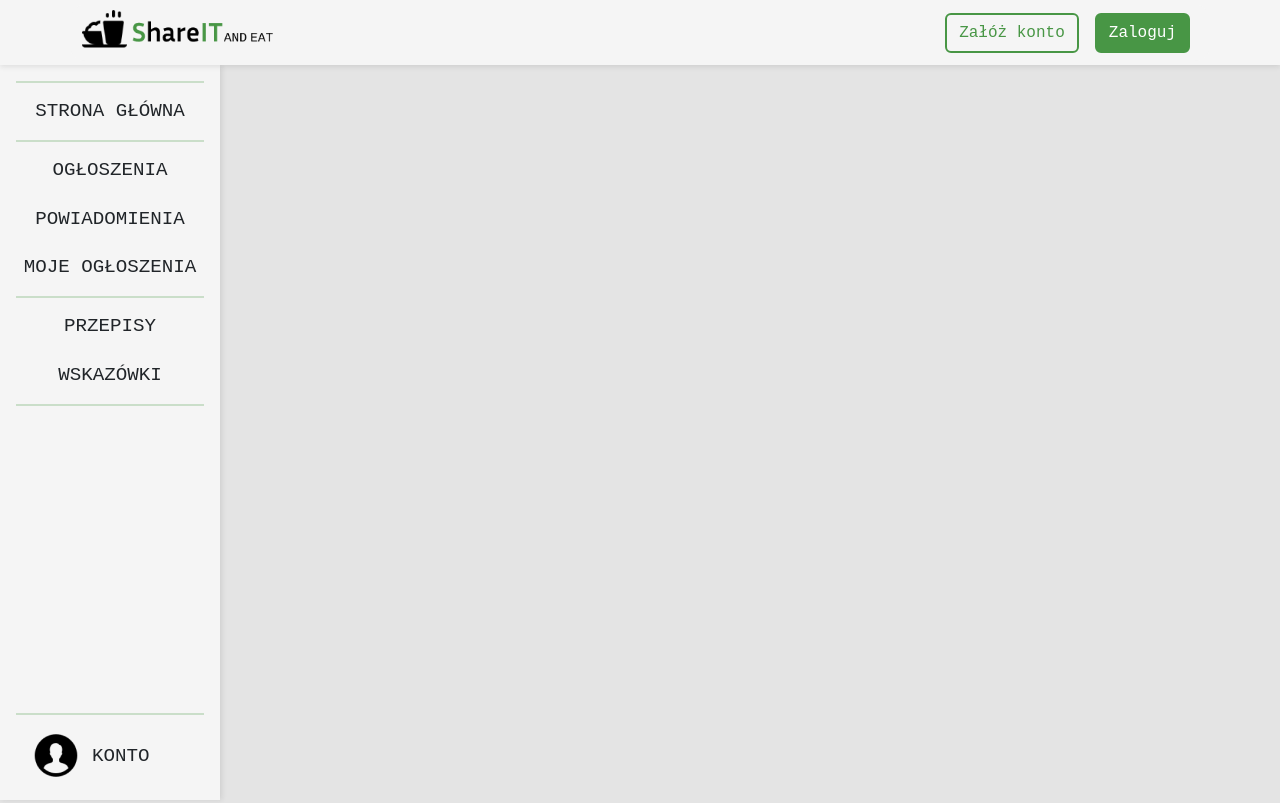
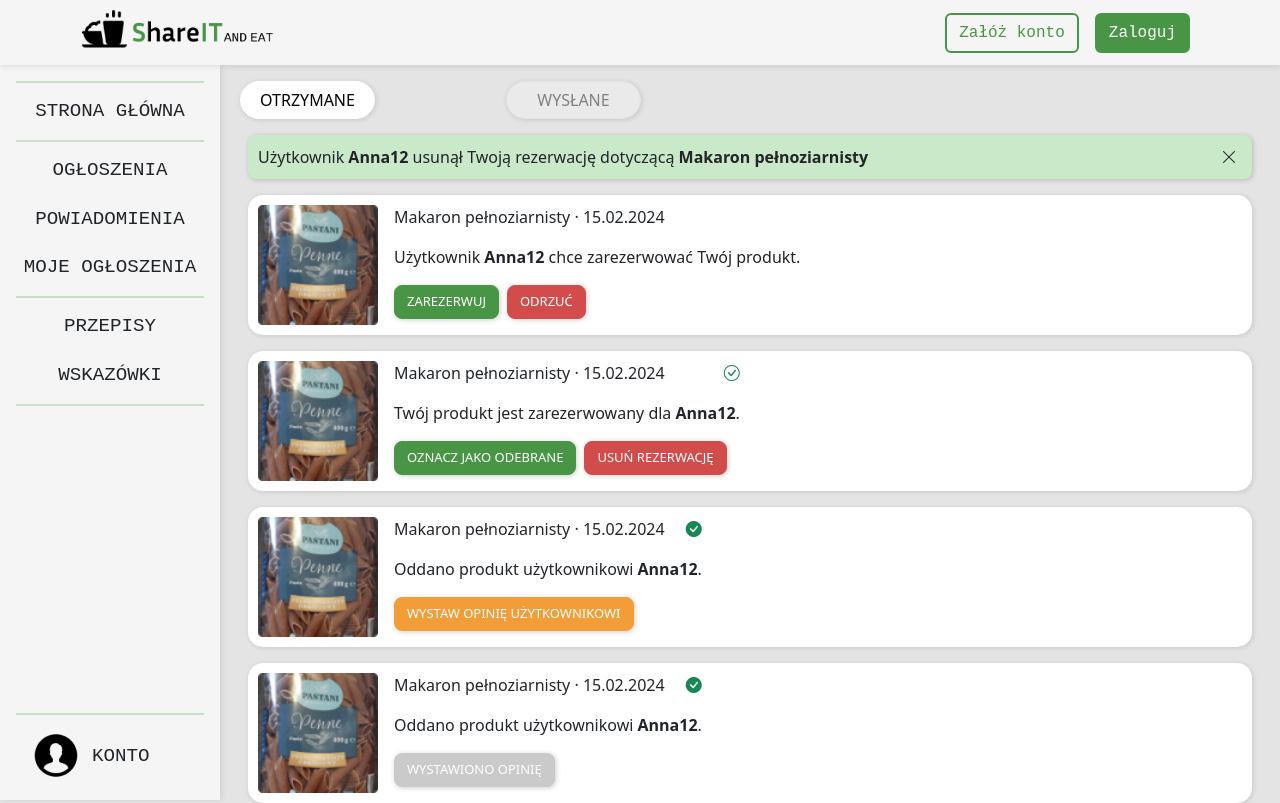
Before and after one commit to HelloNatalia/licencjat-frontend, a React (Create React App) app in the folder licencjat-frontend/: page /requests in a window 1280 px wide. Built offline with nearby package versions, Linux system fonts and the light colour scheme.

Commit message:
Requests lists

```diff
--- a/licencjat-frontend/src/AnnouncementsMap.css
+++ b/licencjat-frontend/src/AnnouncementsMap.css
@@ -21,6 +21,7 @@
   border-radius: 20px;
   padding: 20px;
   transition: 0.3s;
+  transition-delay: 0.5s;
 }
 
 .map-tooltip .title {
--- a/licencjat-frontend/src/App.js
+++ b/licencjat-frontend/src/App.js
@@ -4,6 +4,7 @@ import { BrowserRouter as Router, Routes, Route } from "react-router-dom";
 import HomePage from "./HomePage";
 import Announcements from "./Announcements";
 import { Helmet } from "react-helmet";
+import Requests from "./Requests.js";
 
 function App() {
   return (
@@ -18,6 +19,7 @@ function App() {
         <Routes>
           <Route path="/" element={<HomePage />} />
           <Route path="/announcements" element={<Announcements />} />
+          <Route path="/requests" element={<Requests />} />
         </Routes>
       </div>
     </Router>
--- a/licencjat-frontend/src/Menu.js
+++ b/licencjat-frontend/src/Menu.js
@@ -13,7 +13,7 @@ export default function Menu() {
           <a href="/announcements">OGŁOSZENIA</a>
         </li>
         <li>
-          <a href="#">POWIADOMIENIA</a>
+          <a href="/requests">POWIADOMIENIA</a>
         </li>
         <li>
           <a href="#">MOJE OGŁOSZENIA</a>
--- /dev/null
+++ b/licencjat-frontend/src/Requests.css
@@ -0,0 +1,77 @@
+.request-btn {
+  background-color: white !important;
+  border-color: white !important;
+  color: black !important;
+  font-weight: 500 !important;
+  border-radius: 30px !important;
+  width: 135px;
+  box-shadow: 1px 1px 5px rgba(41, 41, 41, 0.15);
+}
+
+.request-btn:hover {
+  background-color: white !important;
+  border-color: white !important;
+  color: black !important;
+}
+
+.request-btn-nonactive {
+  background-color: rgb(235, 234, 234) !important;
+  border-color: rgb(226, 226, 226) !important;
+  color: rgb(129, 129, 129) !important;
+}
+
+.request-box {
+  background-color: white;
+  padding: 10px;
+  border-radius: 15px;
+  box-shadow: 1px 1px 5px rgba(41, 41, 41, 0.15);
+}
+
+.answer-request-btn {
+  font-size: small !important;
+  font-weight: 500 !important;
+  border-radius: 8px !important;
+  box-shadow: 1px 1px 5px rgba(41, 41, 41, 0.226) !important;
+}
+
+.positive-request-btn {
+  background-color: #489645 !important;
+  border-color: #489645 !important;
+}
+
+.negative-request-btn {
+  background-color: #d34c4c !important;
+  border-color: #d34c4c !important;
+}
+
+.opinion-request-btn {
+  background-color: #f29d38 !important;
+  border-color: #f29d38 !important;
+}
+
+.reviewed-request-btn {
+  background-color: #cacaca !important;
+  border-color: #cacaca !important;
+}
+
+.message-box {
+  padding: 10px;
+  background-color: #45ff3f2a;
+  border-radius: 8px;
+  box-shadow: 1px 1px 5px rgba(41, 41, 41, 0.226) !important;
+}
+
+.close-btn {
+  margin-left: auto;
+  margin-right: 5px;
+  cursor: pointer;
+}
+
+.booked-icon,
+.collected-icon {
+  margin-left: auto;
+}
+
+.request-img img {
+  width: 120px;
+}
--- /dev/null
+++ b/licencjat-frontend/src/Requests.js
@@ -0,0 +1,289 @@
+import { useState } from "react";
+import "./Requests.css";
+import { Button } from "react-bootstrap";
+
+export default function Requests() {
+  const [selectedRequestsType, setSelectedRequestsType] = useState("received");
+  const handleRequestsTypeChange = (type) => setSelectedRequestsType(type);
+
+  return (
+    <div className="content">
+      <RequestsButton
+        selectedRequestsType={selectedRequestsType}
+        handleRequestsTypeChange={handleRequestsTypeChange}
+      />
+      {selectedRequestsType == "received" ? (
+        <ReceivedRequests />
+      ) : (
+        <SentRequests />
+      )}
+    </div>
+  );
+}
+
+function RequestsButton({ selectedRequestsType, handleRequestsTypeChange }) {
+  return (
+    <div className="row mt-3 ms-0 ms-md-2">
+      <div className="col-6 col-sm-4 col-md-3">
+        <Button
+          className={
+            "request-btn " +
+            (selectedRequestsType === "sent" ? "request-btn-nonactive" : "")
+          }
+          onClick={() => handleRequestsTypeChange("received")}
+        >
+          OTRZYMANE
+        </Button>
+      </div>
+      <div className="col-6 col-sm-4 col-md-3">
+        <Button
+          className={
+            "request-btn " +
+            (selectedRequestsType === "received" ? "request-btn-nonactive" : "")
+          }
+          onClick={() => handleRequestsTypeChange("sent")}
+        >
+          WYSŁANE
+        </Button>
+      </div>
+    </div>
+  );
+}
+
+function ReceivedRequests() {
+  return (
+    <div className="row mx-3">
+      <div className="col-12 mt-3">
+        <ReceivedMessage
+          message={
+            <span>
+              Użytkownik <b>Anna12</b> usunął Twoją rezerwację dotyczącą{" "}
+              <b>Makaron pełnoziarnisty</b>
+            </span>
+          }
+        />
+      </div>
+      <div className="col-12 mt-3">
+        <ReceivedRequest status={"sent"} />
+      </div>
+      <div className="col-12 mt-3">
+        <ReceivedRequest status={"accepted"} />
+      </div>
+      <div className="col-12 mt-3">
+        <ReceivedRequest status={"collected"} />
+      </div>
+      <div className="col-12 mt-3">
+        <ReceivedRequest status={"reviewed"} />
+      </div>
+    </div>
+  );
+}
+
+function SentRequests() {
+  return (
+    <div className="row mx-3">
+      <div className="col-12 mt-3">
+        <SentRequest status={"sent"} />
+      </div>
+      <div className="col-12 mt-3">
+        <SentRequest status={"accepted"} />
+      </div>
+      <div className="col-12 mt-3">
+        <SentRequest status={"collected"} />
+      </div>
+      <div className="col-12 mt-3">
+        <SentRequest status={"reviewed"} />
+      </div>
+    </div>
+  );
+}
+
+function ReceivedRequest({ status }) {
+  var message = "";
+  switch (status) {
+    case "sent":
+      message = (
+        <span>
+          Użytkownik <b>Anna12</b> chce zarezerwować Twój produkt.
+        </span>
+      );
+      break;
+    case "accepted":
+      message = (
+        <span>
+          Twój produkt jest zarezerwowany dla <b>Anna12</b>.
+        </span>
+      );
+      break;
+    case "collected":
+    case "reviewed":
+      message = (
+        <span>
+          Oddano produkt użytkownikowi <b>Anna12</b>.
+        </span>
+      );
+      break;
+    default:
+      break;
+  }
+
+  return (
+    <div className="request-box d-flex">
+      <div className="request-img d-none d-md-block me-3">
+        <img src="announcement-img/1.png" />
+      </div>
+      <div>
+        <div className="d-flex">
+          <p>Makaron pełnoziarnisty &#183; 15.02.2024</p>
+          {status === "accepted" && (
+            <div className="booked-icon">
+              <i class="bi bi-check-circle text-success"></i>
+            </div>
+          )}
+          {(status === "collected" || status === "reviewed") && (
+            <div className="booked-icon">
+              <i class="bi bi-check-circle-fill text-success"></i>
+            </div>
+          )}
+        </div>
+
+        <p>{message}</p>
+        <div>
+          {status === "sent" && (
+            <>
+              <Button className=" me-2 answer-request-btn positive-request-btn">
+                ZAREZERWUJ
+              </Button>
+              <Button className="answer-request-btn negative-request-btn">
+                ODRZUĆ
+              </Button>
+            </>
+          )}
+          {status === "accepted" && (
+            <>
+              <Button className=" me-2 answer-request-btn positive-request-btn">
+                OZNACZ JAKO ODEBRANE
+              </Button>
+              <Button className="answer-request-btn negative-request-btn">
+                USUŃ REZERWACJĘ
+              </Button>
+            </>
+          )}
+          {status === "collected" && (
+            <>
+              <Button className=" me-2 answer-request-btn opinion-request-btn">
+                WYSTAW OPINIĘ UŻYTKOWNIKOWI
+              </Button>
+            </>
+          )}
+          {status === "reviewed" && (
+            <>
+              <Button className=" me-2 answer-request-btn reviewed-request-btn">
+                WYSTAWIONO OPINIĘ
+              </Button>
+            </>
+          )}
+        </div>
+      </div>
+    </div>
+  );
+}
+
+function SentRequest({ status }) {
+  var message = "";
+  switch (status) {
+    case "sent":
+      message = (
+        <span>
+          Prośba została wysłana do użytkownika <b>Anna12</b>.
+        </span>
+      );
+      break;
+    case "accepted":
+      message = (
+        <span>
+          <b>Anna12</b> zaakceptował/a Twoją prośbę.
+        </span>
+      );
+      break;
+    case "collected":
+    case "reviewed":
+      message = (
+        <span>
+          Odebrano produkt od użytkownika <b>Anna12</b>.
+        </span>
+      );
+      break;
+    default:
+      break;
+  }
+
+  return (
+    <div className={"request-box d-flex"}>
+      <div className="request-img d-none d-md-block me-3">
+        <img src="announcement-img/1.png" />
+      </div>
+      <div>
+        <div className="title-line d-flex">
+          <p>Makaron pełnoziarnisty &#183; 15.02.2024</p>
+          {status === "accepted" && (
+            <div className="booked-icon">
+              <i class="bi-check-circle text-success"></i>
+            </div>
+          )}
+          {(status === "collected" || status === "reviewed") && (
+            <div className="booked-icon">
+              <i class="bi bi-check-circle-fill text-success"></i>
+            </div>
+          )}
+        </div>
+
+        <p>{message}</p>
+        <div>
+          {status === "sent" && (
+            <>
+              <Button className="me-2 answer-request-btn negative-request-btn">
+                ANULUJ PROŚBĘ
+              </Button>
+            </>
+          )}
+          {status === "accepted" && (
+            <>
+              <Button className=" me-2 answer-request-btn positive-request-btn">
+                ZOBACZ SZCZEGÓŁY
+              </Button>
+              <Button className="answer-request-btn negative-request-btn">
+                ANULUJ REZERWACJĘ
+              </Button>
+            </>
+          )}
+          {status === "collected" && (
+            <>
+              <Button className=" me-2 answer-request-btn opinion-request-btn">
+                WYSTAW OPINIĘ UŻYTKOWNIKOWI
+              </Button>
+            </>
+          )}
+          {status === "reviewed" && (
+            <>
+              <Button className=" me-2 answer-request-btn reviewed-request-btn">
+                WYSTAWIONO OPINIĘ
+              </Button>
+            </>
+          )}
+        </div>
+      </div>
+    </div>
+  );
+}
+
+function ReceivedMessage({ message }) {
+  return (
+    <div className="message-box d-flex">
+      <p className="mb-0">{message}</p>
+      <p className="mb-0 close-btn">
+        <i class="bi bi-x-lg"></i>
+      </p>
+    </div>
+  );
+}
--- a/licencjat-frontend/src/TopBrand.js
+++ b/licencjat-frontend/src/TopBrand.js
@@ -10,7 +10,7 @@ export default function TopBrand() {
       className="brand-background"
     >
       <Container className="dropdown-brand">
-        <Navbar.Brand href="#home">
+        <Navbar.Brand href="/announcements">
           <img
             alt=""
             src="logo.png"
@@ -23,7 +23,7 @@ export default function TopBrand() {
           <Nav className="me-auto d-lg-none">
             <Nav.Link href="/">Strona główna</Nav.Link>
             <Nav.Link href="/announcements">Ogłoszenia</Nav.Link>
-            <Nav.Link href="#">Powiadomienia</Nav.Link>
+            <Nav.Link href="/requests">Powiadomienia</Nav.Link>
             <Nav.Link href="#">Moje ogłoszenia</Nav.Link>
             <NavDropdown title="Przepisy" id="collapsible-nav-dropdown">
               <NavDropdown.Item href="#">Przepisy</NavDropdown.Item>
```
